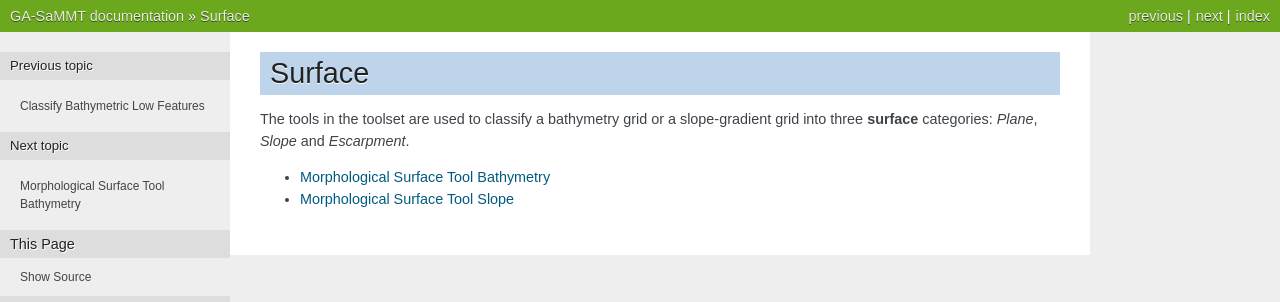
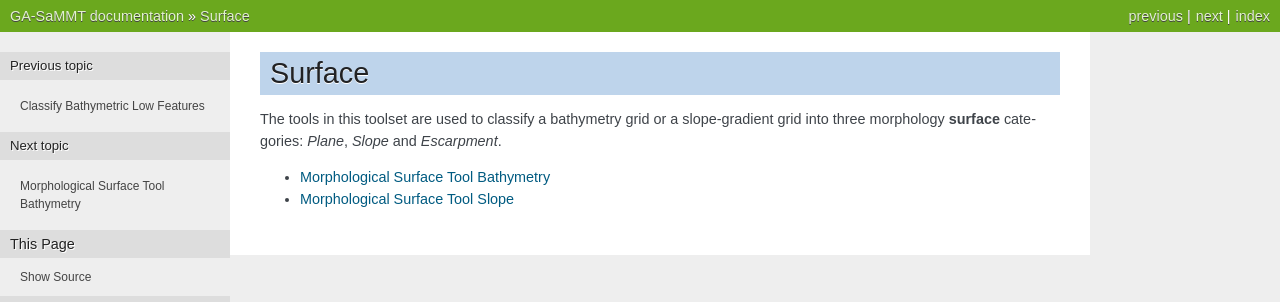
Before and after one commit to GeoscienceAustralia/GA-SaMMT, a Sphinx documentation site: the page built from docs/source/surface.rst, in a window 1280 px wide. Shown: the top 302 px of the page. Built offline with Sphinx 7.4.7, drawn with Linux system fonts in a browser that asks for light colours.

Commit message:
Update surface.rst
minor grammar edits

```diff
--- a/docs/source/surface.rst
+++ b/docs/source/surface.rst
@@ -2,7 +2,7 @@ Surface
 =======
 
 
-The tools in the toolset are used to classify a bathymetry grid or a slope-gradient grid into three **surface** categories: *Plane*, *Slope* and *Escarpment*.
+The tools in this toolset are used to classify a bathymetry grid or a slope-gradient grid into three morphology **surface** categories: *Plane*, *Slope* and *Escarpment*.
 
 
 .. toctree::
```
